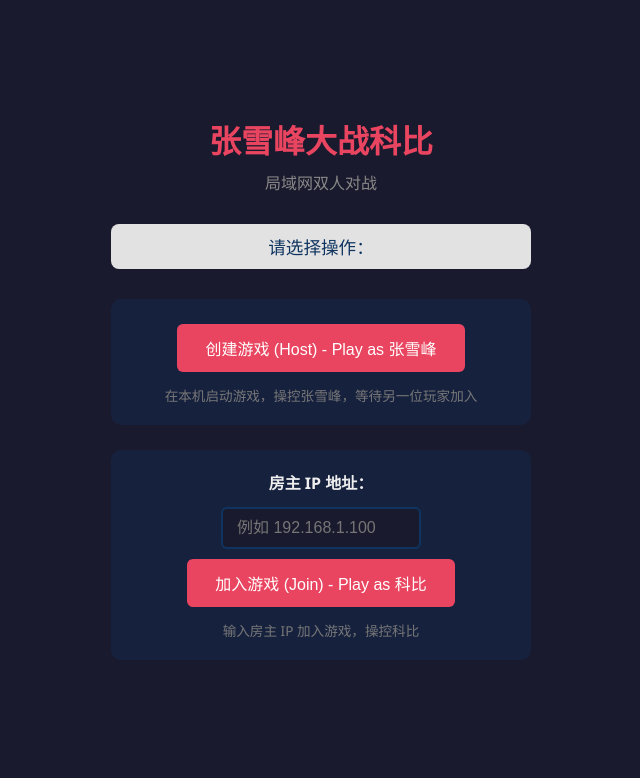
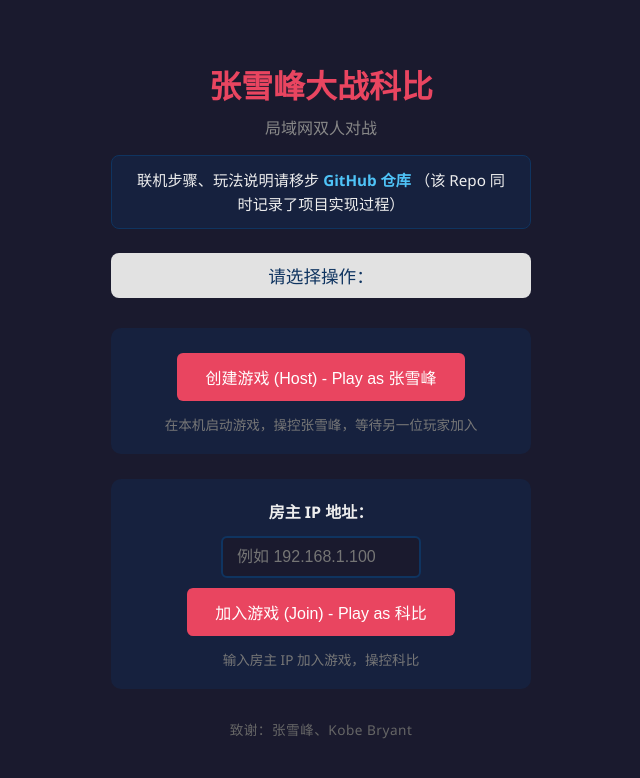
Before and after one commit to Mancher233/2d-topdown-shooter-lan, a plain HTML site: page index.html in a window 1280 px wide. Shown: the whole page, without its empty margins (319-959 px from the left). Drawn offline with Linux system fonts and the light colour scheme.

Commit message:
feat: lobby 添加 GitHub 仓库链接和底部致谢

```diff
--- a/css/style.css
+++ b/css/style.css
@@ -33,7 +33,29 @@
 
 .subtitle {
   color: #888;
-  margin-bottom: 30px;
+  margin-bottom: 16px;
+}
+
+/* GitHub 仓库链接（醒目提示） */
+.github-link {
+  background: #16213e;
+  border: 1px solid #0f3460;
+  border-radius: 8px;
+  padding: 12px 18px;
+  margin-bottom: 24px;
+  font-size: 0.95em;
+  line-height: 1.6;
+}
+
+.github-link a {
+  color: #4fc3f7;
+  text-decoration: none;
+  font-weight: bold;
+}
+
+.github-link a:hover {
+  text-decoration: underline;
+  color: #81d4fa;
 }
 
 #status-msg {
@@ -102,3 +124,11 @@
   top: 0;
   left: 0;
 }
+
+/* 底部致谢 */
+.credits {
+  margin-top: 30px;
+  color: #666;
+  font-size: 0.85em;
+  letter-spacing: 0.5px;
+}
--- a/index.html
+++ b/index.html
@@ -15,6 +15,12 @@
     <h1>张雪峰大战科比</h1>
     <p class="subtitle">局域网双人对战</p>
 
+    <p class="github-link">
+      联机步骤、玩法说明请移步
+      <a href="https://github.com/Mancher233/2d-topdown-shooter-lan" target="_blank">GitHub 仓库</a>
+      （该 Repo 同时记录了项目实现过程）
+    </p>
+
     <div id="status-msg">请选择操作：</div>
 
     <!-- 创建游戏（Host）按钮 -->
@@ -30,6 +36,8 @@
       <button id="btn-join">加入游戏 (Join) - Play as 科比</button>
       <p class="hint">输入房主 IP 加入游戏，操控科比</p>
     </div>
+
+    <p class="credits">致谢：张雪峰、Kobe Bryant</p>
   </div>
 
   <!-- ==============================
```
